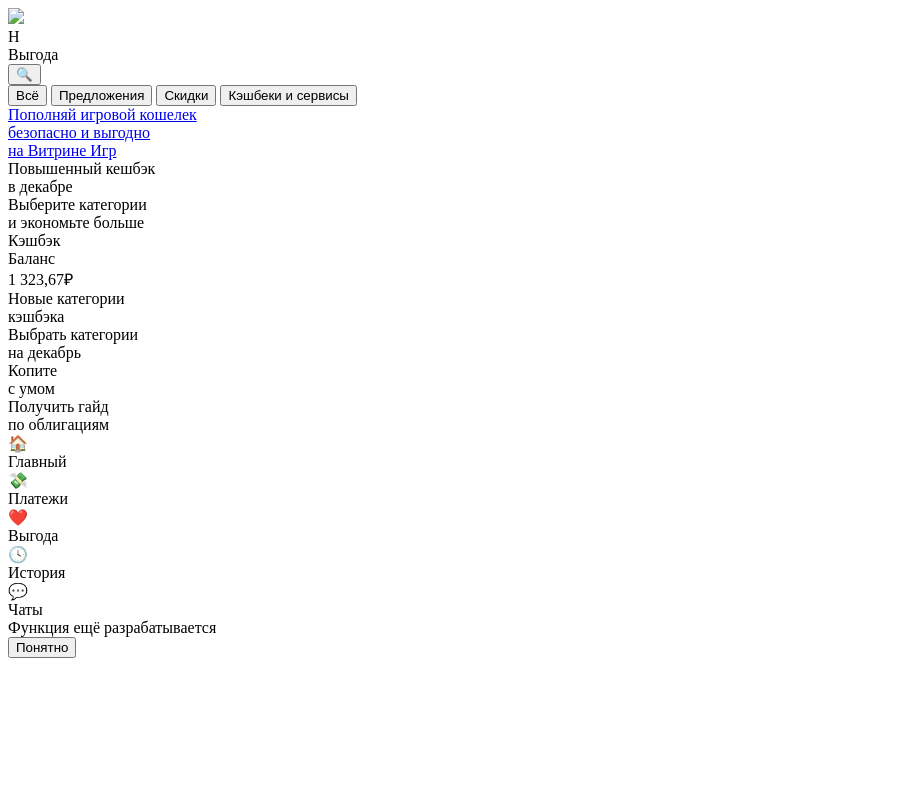
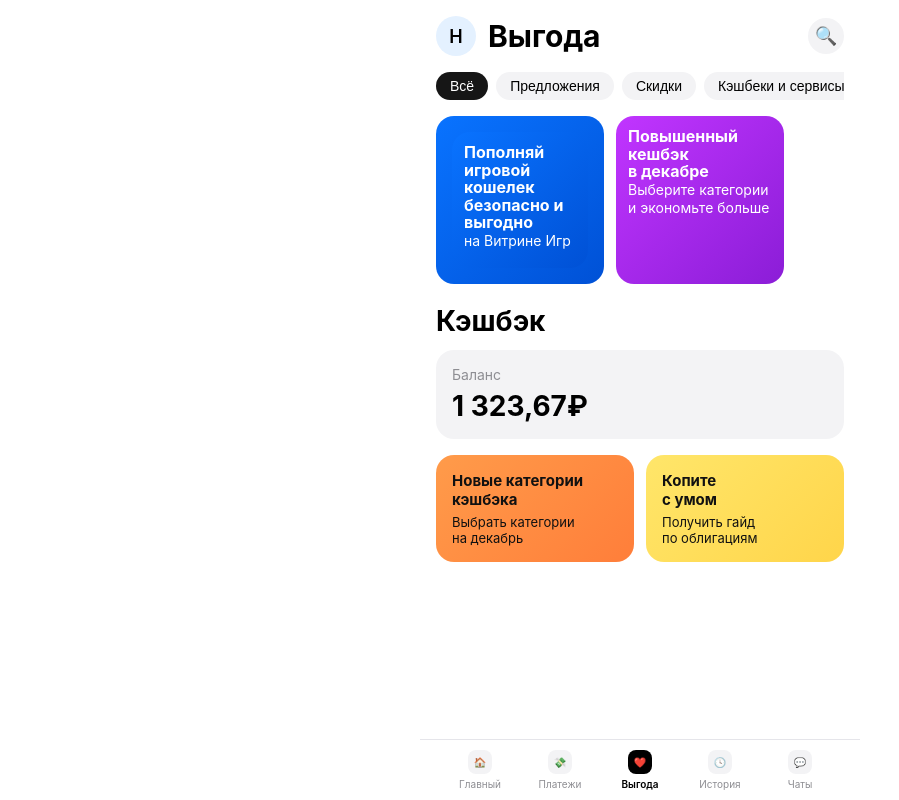
Before and after one commit to ivanguy-95/Alfa-Bank-vitrina-igr, a plain HTML site: page index.html in a window 1280 px wide. Shown: the whole page, without its empty margins (0-899 px from the left). Drawn offline with Linux system fonts and the light colour scheme.

Commit message:
Update index.html

```diff
--- a/index.html
+++ b/index.html
@@ -6,8 +6,7 @@
   <title>Выгода</title>
 
   <!-- Подключение внешнего CSS -->
-  <img src="/img/Group 44.svg">
-  <script src="/transition.js"></script>
+  <link rel="stylesheet" href="style.css">
 
 </head>
 
```
